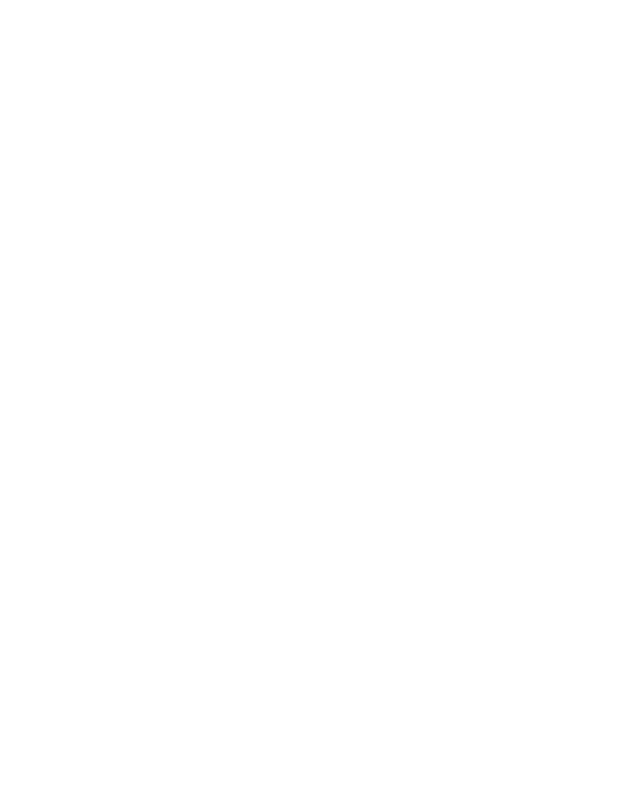
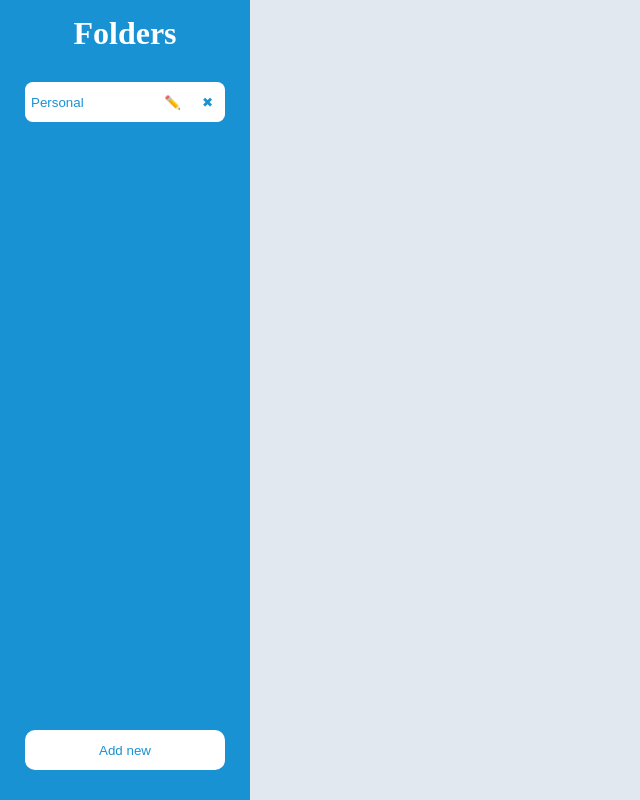
Before and after one commit to PrestonJawa/todo-list, a website built with webpack: page src/template.html in a window 1280 px wide. Shown: the whole page, without its empty margins (0-640 px from the left). Built offline with nearby package versions, Linux system fonts and the light colour scheme.

Commit message:
Done: HTML/CSS of sidebar

```diff
--- a/src/styles.css
+++ b/src/styles.css
@@ -2,3 +2,126 @@
     box-sizing: border-box;
     margin: 0;
 }
+
+.app {
+    height: 100vh;
+    width: 100vw;
+    display: grid;
+    grid-template-columns: 250px 1fr;
+}
+
+.sidebar {
+    grid-column: 1 / 2;
+    display: flex;
+    align-items: center;
+    flex-direction: column;
+    width: 250px;
+    background-color: #1992D4;
+    color: white;
+    gap: 30px;
+}
+
+.sidebar h1 {
+    margin-top: 15px;
+}
+
+.folders {
+    display: flex;
+    flex-direction: column;
+    flex: 1;
+    gap: 5px;
+}
+
+.folder {
+    display: flex;
+    border: none;
+    margin-bottom: 30px;
+    border-radius: 10px;
+    height: 40px;
+    width: 200px;
+    background-color: white;
+    color: #1992D4;
+}
+
+.folder-name {
+    display: flex;
+    align-items: center;
+    border-radius: 10px;
+    height: 100%;
+    flex: 1;
+}
+
+.button-actions {
+    display: flex;
+    width: 70px;
+}
+
+.folder button {
+    background-color: white;
+    height: 40px;
+    border-radius: 8px;
+    border: none;
+    color:#1992D4;
+}
+
+.folder .delete, .folder .edit {
+   width: 50%;
+}
+
+.folder-name:hover, .folder-button:hover {
+    color: white;
+    background-color: blue;
+}
+
+.delete:hover {
+    background-color: red;
+}
+
+.edit:hover {
+    background-color: darkgoldenrod;
+}
+
+.folder-button{ /* Maybe make this button positon sticky?*/
+    display: flex;
+    justify-content: center;
+    align-items: center;
+    border: none;
+    border-radius: 10px;
+    height: 40px;
+    width: 200px;
+    background-color: white;
+    color: #1992D4;
+    text-align: center;
+    margin: auto auto 30px;
+}
+
+.main {
+    grid-column: 2 / 3;
+    height: 100%;
+    width: 100%;
+    background-color:#E2E8F0;
+    color: white;
+}
+
+.hidden {
+    display: none;
+}
+
+#form {
+    position: fixed;
+    height: 100vh;
+    width: 100vw;
+    display: flex;
+    justify-content: center;
+    align-items: center;
+    background-color: transparent;
+}
+
+form {
+    display: flex;
+    flex-direction: column;
+    justify-content: center;
+    background-color: white;
+    height: 50%;
+    width: 50%;
+}
--- a/src/template.html
+++ b/src/template.html
@@ -6,6 +6,29 @@
     <title>Todo List</title>
 </head>
 <body>
+    <div class="app">
+        <div class="sidebar">
+            <h1>Folders</h1>
+            <div class="folders">
+                <div class="folder">
+                    <button class="folder-name">Personal</button>
+                    <div class="button-actions">
+                        <button class="edit">✏️</button>
+                        <button class="delete">✖</button>
+                    </div>
+                </div>
+            </div>
+            <Button class="folder-button">Add new</Button>
+        </div>
+        <div class="main">
 
+        </div>
+    </div>
+    <div id="form" class="hidden">
+        <form action="example.com/path" method="post">
+            <label for="folder-name">Folder name *</label>
+            <input type="text" id="folder-name" placeholder="Eg. Personal">
+        </form>
+    </div>
 </body>
 </html>
```
Also changed, not shown: src/folder.js (added, +19 -0 lines), src/formStyles.css (added, +22 -0 lines).
